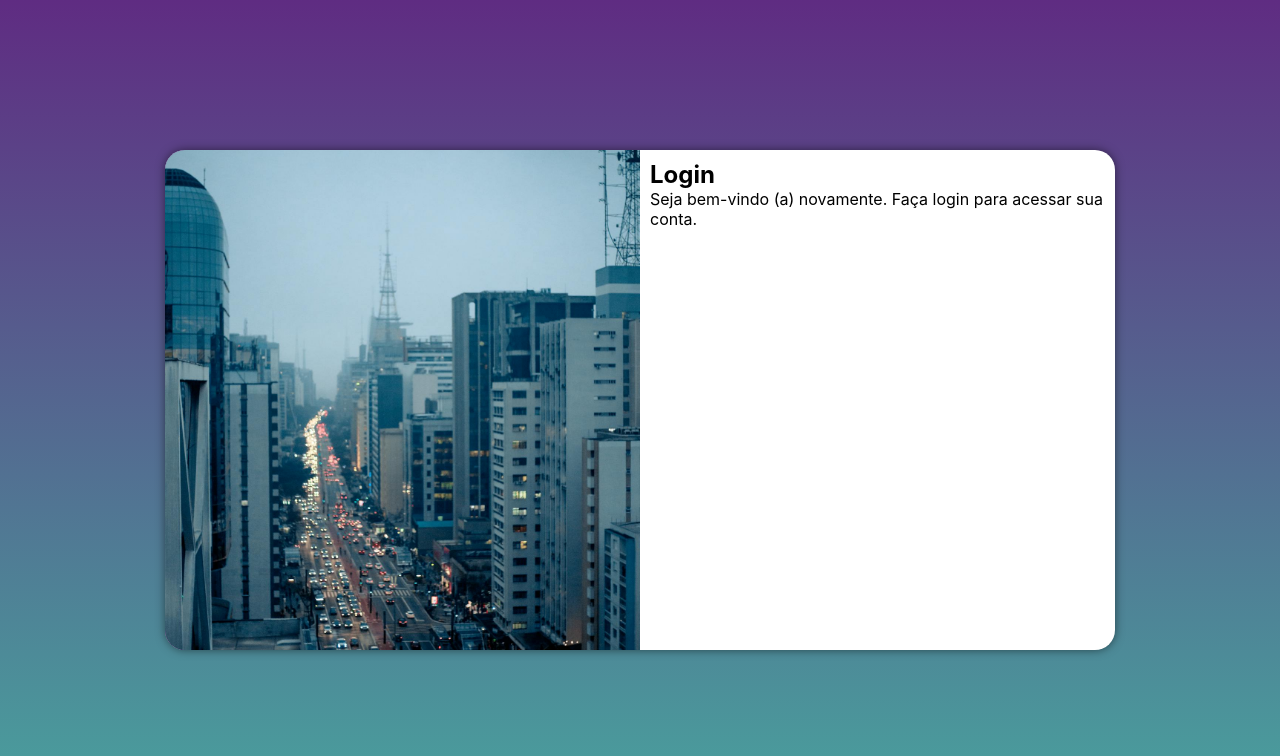
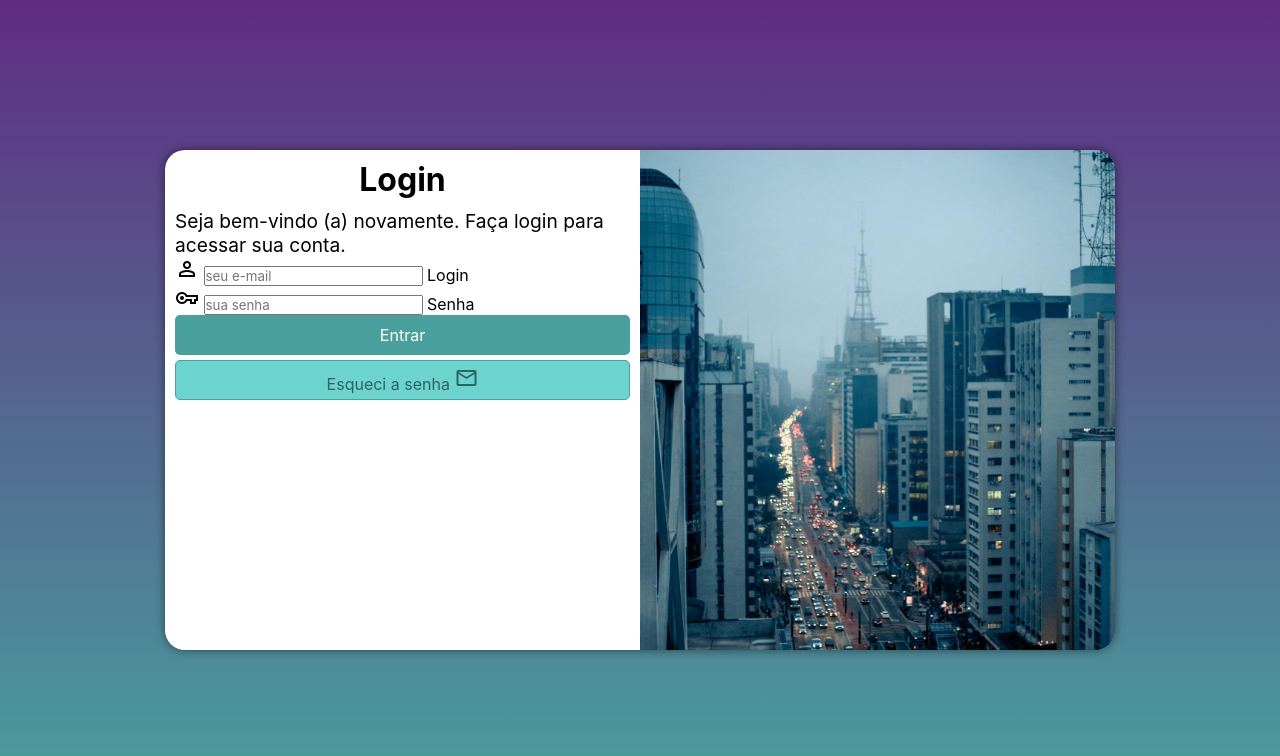
Before and after one commit to StanleyDosSantos/projeto-login, a plain HTML site: page index.html in a window 1280 px wide. Drawn offline with nearby package versions, Linux system fonts and the light colour scheme.

Commit message:
atualizei

```diff
--- a/estilos/media-query.css
+++ b/estilos/media-query.css
@@ -33,13 +33,21 @@
     }
 
     section#login > div#imagem {
-        float: left;
+        float: right;
         width: 50%;
         height: 100%;
     }
 
     section#login > div#formulario {
-        float: right;
+        float: left;
         width: 50%;
     }
+
+    div#formulario > h1 {
+        font-size: 2em;
+    }
+
+    div#formulario > p {
+        font-size: 1.2em;
+    }
 }
--- a/estilos/style.css
+++ b/estilos/style.css
@@ -48,3 +48,44 @@ section#login > div#formulario {
     display: block;
     padding: 10px;
 }
+
+div#formulario > h1 {
+    text-align: center;
+    margin-bottom: 10px;
+}
+
+div#formulario > p {
+    font-size: 0.8em;
+}
+
+
+form > input[type=submit] {
+    display: block;
+    font-size: 1em;
+    width: 100%;
+    height: 40px;
+    background-color: #49a09d;
+    color: white;
+    border: none;
+    border-radius: 5px;
+    cursor: pointer;
+}
+
+form > input[type=submit]:hover {
+    background-color: #2d6462;
+}
+
+form > a.botao {
+    display: block;
+    text-align: center;
+    font-size: 1em;
+    width: 100%;
+    height: 40px;
+    padding-top: 5px;
+    margin-top: 5px;
+    background-color: #6cd3cf;
+    color: #2d6462;
+    border: 1px solid #49a09d;
+    border-radius: 5px;
+    text-decoration: none;
+}
--- a/index.html
+++ b/index.html
@@ -4,6 +4,7 @@
     <meta charset="UTF-8">
     <meta name="viewport" content="width=device-width, initial-scale=1.0">
     <title>Login</title>
+    <link rel="stylesheet" href="https://fonts.googleapis.com/css2?family=Material+Symbols+Outlined:opsz,wght,FILL,GRAD@20..48,100..700,0..1,-50..200" />
     <link rel="stylesheet" href="estilos/style.css">
     <link rel="stylesheet" href="estilos/media-query.css">
 </head>
@@ -16,8 +17,24 @@
             <div id="formulario">
                 <h1>Login</h1>
                 <p>Seja bem-vindo (a) novamente. Faça login para acessar sua conta.</p>
-                <form action="login.php" method="post">
-
+                <form action="login.php" method="post" autocomplete="on">
+                    <div class="campo">
+                        <span class="material-symbols-outlined">
+                            person
+                            </span>
+                        <input type="email" name="login" id="ilogin" placeholder="seu e-mail" autocomplete="email" required maxlength="30">
+                        <label for="ilogin">Login</label>
+                    </div>
+                    <div class="campo">
+                        <span class="material-symbols-outlined">
+                            vpn_key
+                            </span>
+                        <input type="password" name="senha" id="isenha" placeholder="sua senha" autocomplete="current-password" required minlength="8" maxlength="16">
+                        <label for="isenha">Senha</label>
+                    </div>
+                    <input type="submit" value="Entrar">
+                    <a href="esqueci.html" class="botao">
+                        Esqueci a senha <i class="material-symbols-outlined">mail</i>
                 </form>
             </div>
         </section>
```
